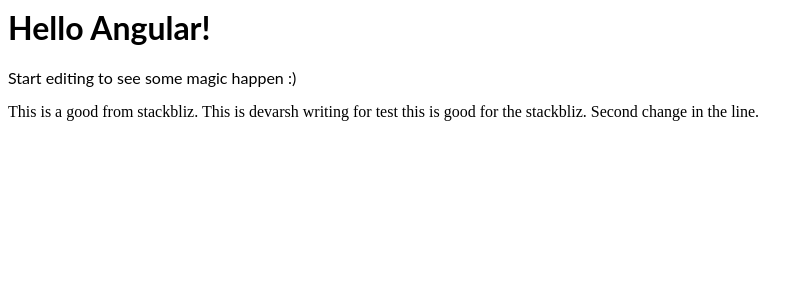
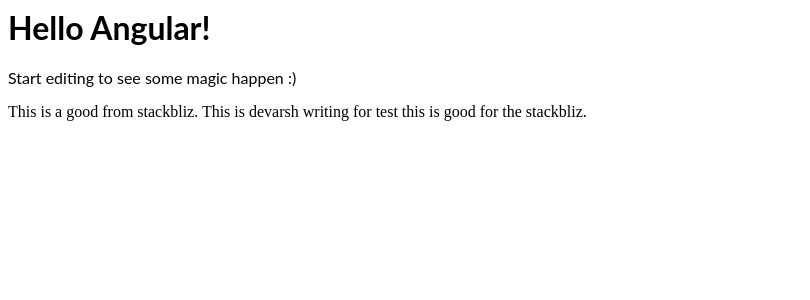
Before and after one commit to Devarsh14/sandboxng, an Angular app: page / in a window 1280 px wide. Shown: the top 300 px of the page, without its empty margins (0-810 px from the left). Built offline with nearby package versions, Linux system fonts and the light colour scheme.

Commit message:
1 file modified

```diff
--- a/src/app/app.component.html
+++ b/src/app/app.component.html
@@ -4,4 +4,3 @@
 </p>
 This is a good from stackbliz.
 This is devarsh writing for test this is good for the stackbliz.
-Second change in the line.
```
